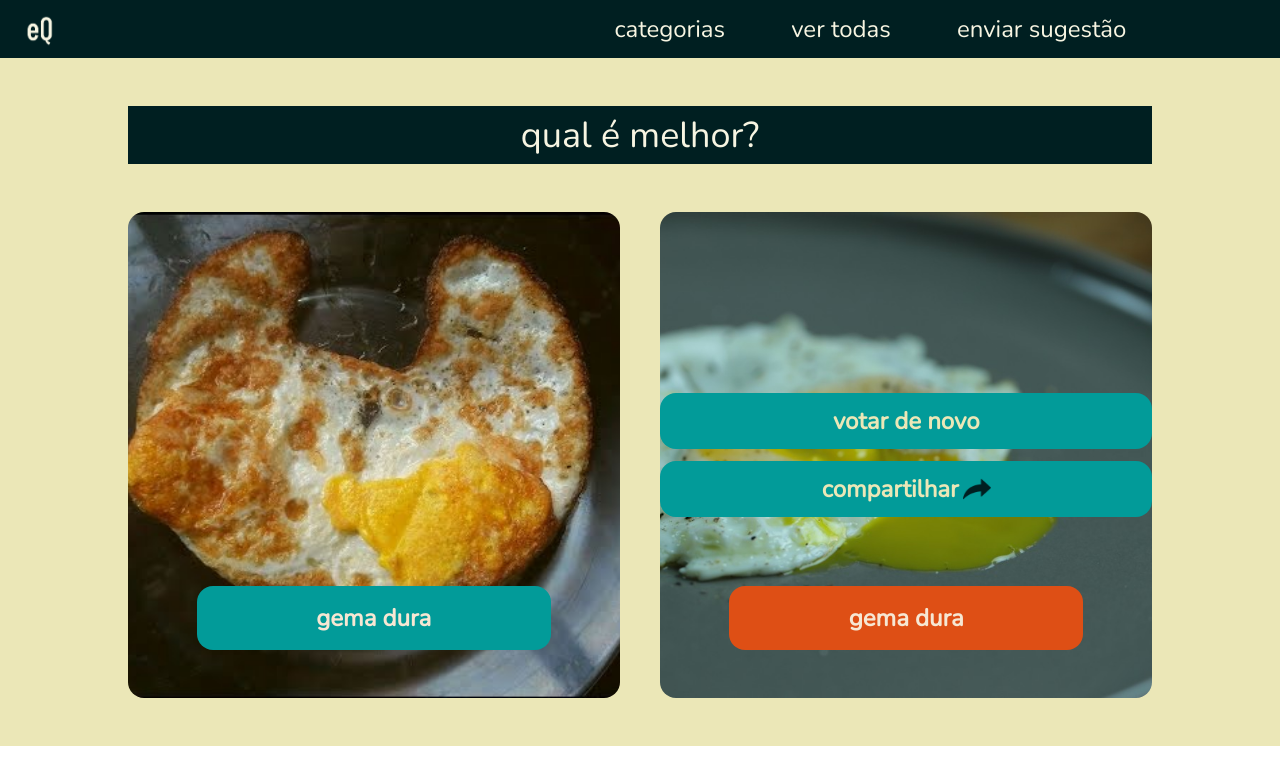
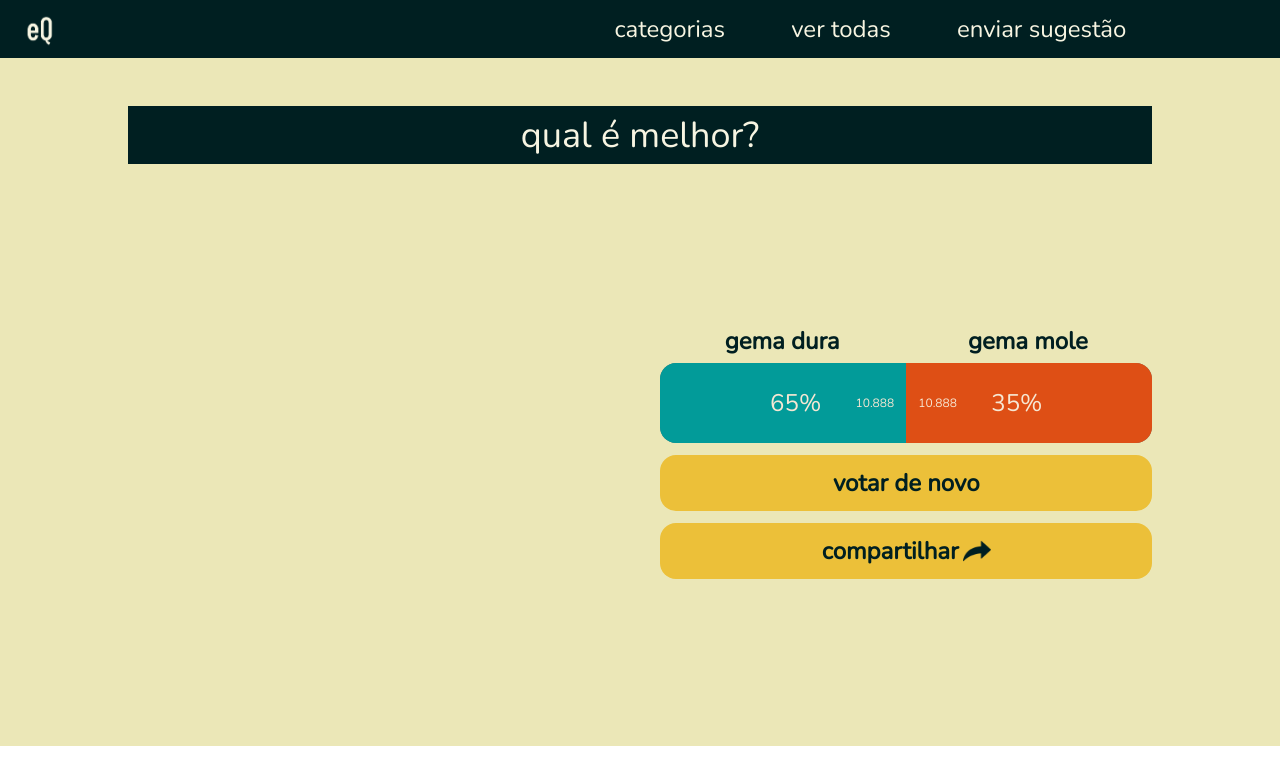
Before and after one commit to diegocelestino/enqueteque-angular, an Angular app: page / in a window 1280 px wide. Shown: the top 784 px of the page. Built offline with nearby package versions, Linux system fonts and the light colour scheme.

Commit message:
finalized the main poll component

```diff
--- a/src/index.html
+++ b/src/index.html
@@ -12,6 +12,7 @@
 
 <div class="content">
 
+  <!--  THE COMPONENT FOR THE TITLE BAR-->
   <div class="desktop-center-holder">
     <div class="title-bar">
       <p class="title">qual é melhor?</p>
@@ -22,10 +23,14 @@
 
   <div class="mobile-poll">
 
+    <!--    THIS COMPONENT HOLD THE IMAGES TOGHETER-->
+
     <div class="images">
       <img class="right-image" src="assets/gema_mole.jpg"/>
       <img class="left-image" src="assets/gema_dura.jpg"/>
     </div>
+
+    <!--    THE COMPONENT FOR THE LEFT CHOICE CONTROLS-->
 
     <div class="left-choice">
       <div class="poll-status">
@@ -37,6 +42,8 @@
       </div>
     </div>
 
+    <!--    THE COMPONENT FOR THE RIGHT CHOICE CONTROLS-->
+
     <div class="right-choice">
       <div class="poll-status">
         <p class="choice-title">35%</p>
@@ -46,6 +53,9 @@
         </div>
       </div>
     </div>
+
+
+    <!-- BUTTONS FOR VOTE AGAIN AND SHARE-->
 
     <div class="action-buttons">
       <div class="vote-again">
@@ -66,25 +76,54 @@
     <div class="desktop-poll">
 
       <div class="action-panel">
+        <div class="action-panel-items">
 
-        <div class="action-panel-items">
-          <div>
+          <!--THIS COMPONENT SHOWS THE NAMES OF THE CHOICES-->
+          <div class="choices-titles">
+            <p class="status-choice-title">gema dura</p>
+            <p class="status-choice-title">gema mole</p>
+          </div>
 
+          <!-- THIS COMPONENT SHOWS THE STATUS OF VOTING-->
+          <div class="action-panel-poll-status">
+            <div class="left-side">
+              <div class="poll-status">
+                <p class="choice-percentage">65%</p>
+                <p class="choice-votes">10.888</p>
+                <div class="base">
+                  <div class="level"></div>
+                </div>
+              </div>
+            </div>
+            <div class="right-side">
+              <div class="poll-status">
+                <p class="choice-percentage">35%</p>
+                <p class="choice-votes">10.888</p>
+                <div class="base">
+                  <div class="level"></div>
+                </div>
+              </div>
+            </div>
           </div>
-          <div class="action-panel-vote-button"> votar de novo</div>
-          <div class="action-panel-share-button"> compartilhar
+
+          <!-- THIS BUTTONS ARE FOR VOTING AGAIN AND SHARE         -->
+          <div class="action-panel-button"> votar de novo</div>
+          <div class="action-panel-button"> compartilhar
             <img class="share-image" src="assets/share.png">
           </div>
         </div>
 
       </div>
 
+      <!--THIS IS THE LEFT CHOICE CONTROLS      -->
       <div class="desktop-left-choice">
         <img class="desktop-left-image" src="assets/gema_dura.jpg"/>
         <div class="desktop-left-poll-button">
           <div class="choice-title">gema dura</div>
         </div>
       </div>
+
+      <!--THIS IS THE RIGHT CHOICE CONTROLS      -->
 
       <div class="desktop-right-choice">
         <img class="desktop-right-image" src="assets/gema_mole.jpg"/>
@@ -93,7 +132,6 @@
         </div>
       </div>
 
-
     </div>
   </div>
 
--- a/src/styles.css
+++ b/src/styles.css
@@ -46,7 +46,7 @@ body {
   /*THIS VARIABLE CHANGE THE SIDE OF ACTION PANEL*/
   justify-content: end;
   /*THIS VARIABLE SENDS PANEL TO BACK*/
-  z-index: 2;
+  z-index: 1;
   width: 80%;
   align-self: center;
   display: flex;
@@ -57,31 +57,18 @@ body {
   width: 48%;
 }
 
-.action-panel-vote-button {
+.action-panel-button {
   display: flex;
   justify-content: center;
   align-items: center;
   width: 100%;
   height: 56px;
-  background-color: #029B99;
+  background-color: #ECC039;
   border-radius: 16px;
   font-weight: 1000;
-  color: #EBE7B7;
+  color: #001F21;
   font-size: 24px;
   margin-bottom: 12px;
-}
-
-.action-panel-share-button {
-  display: flex;
-  justify-content: center;
-  align-items: center;
-  width: 100%;
-  height: 56px;
-  background-color: #029B99;
-  border-radius: 16px;
-  font-weight: 1000;
-  color: #EBE7B7;
-  font-size: 24px;
 }
 
 .share-image {
@@ -90,8 +77,156 @@ body {
   height: 24px;
 }
 
+.choices-titles {
+  width: 100%;
+  height: 20%;
+  display: flex;
+  justify-content: space-around;
+}
+
+.status-choice-title{
+  font-weight: 1000;
+  color: #001F21;
+  font-size: 24px;
+}
+
+.action-panel-poll-status {
+  width: 100%;
+  height: 80px;
+  display: flex;
+  margin-bottom: 12px;
+}
+
+.left-side {
+  width: 50%;
+  height: 80px;
+  display: flex;
+  justify-content: flex-end;
+  align-items: center;
+  z-index: 1;
+  justify-self: flex-start;
+  position: relative;
+}
+
+
+.left-side .poll-status {
+  width: 100%;
+  height: 100%;
+  position: absolute;
+  z-index:2;
+  display: grid;
+}
+
+.left-side .base {
+  display: flex;
+  align-items: center;
+  justify-content: flex-start;
+  position: relative;
+  width: 100%;
+  height: 100%;
+  background-color: #66797a;
+  border-radius: 16px 0px 0px 16px;
+}
+
+.left-side .level {
+  z-index:3;
+  position: absolute;
+  width: 100%;
+  height: 100%;
+  background-color: #029B99;
+  border-radius: 16px 0px 0px 16px;
+}
+
+.left-side .choice-percentage {
+  z-index:4;
+  margin-left: 10%;
+  position: absolute;
+  align-self: center;
+  justify-self: center;
+  font-weight: 500;
+  color: #f6e7d3;
+  font-size: 24px;
+  text-align: center;
+}
+
+.left-side .choice-votes {
+  z-index: 4;
+  margin-right: 12px;
+  position: absolute;
+  align-self: center;
+  justify-self: flex-end;
+  font-weight: 500;
+  color: #f6e7d3;
+  font-size: 12px;
+  text-align: center;
+}
+
+.right-side {
+  width: 50%;
+  height: 80px;
+  display: flex;
+  justify-content: flex-start;
+  align-items: center;
+  z-index: 1;
+  justify-self: flex-end;
+  position: relative;
+}
+
+.right-side .poll-status {
+  width: 100%;
+  height: 100%;
+  position: absolute;
+  z-index:2;
+  display: grid;
+}
+
+.right-side .base {
+  display: flex;
+  align-items: center;
+  justify-content: flex-start;
+  position: relative;
+  width: 100%;
+  height: 100%;
+  background-color: #66797a;
+  border-radius: 0px 16px 16px 0px;
+}
+
+.right-side .level {
+  z-index:3;
+  position: absolute;
+  width: 100%;
+  height: 100%;
+  background-color: #de4f15;
+  border-radius: 0px 16px 16px 0px;
+}
+
+.right-side .choice-percentage {
+  z-index:4;
+  margin-right: 10%;
+  position: absolute;
+  align-self: center;
+  justify-self: center;
+  font-weight: 500;
+  color: #f6e7d3;
+  font-size: 24px;
+  text-align: center;
+}
+
+.right-side .choice-votes {
+  z-index: 4;
+  margin-left: 12px;
+  position: absolute;
+  align-self: center;
+  justify-self: flex-start;
+  font-weight: 500;
+  color: #f6e7d3;
+  font-size: 12px;
+  text-align: center;
+}
+
 .desktop-left-choice {
-  /*opacity: 0;*/
+  /*THIS VARIABLE CONTROLS IF THE LEFT CHOICE APPEARS OR DISAPPEARS */
+  opacity: 0;
   width: 48%;
   height: 486px;
   display: flex;
@@ -103,7 +238,8 @@ body {
 }
 
 .desktop-right-choice {
-  /*opacity: 0;*/
+  /*THIS VARIABLE CONTROLS IF THE RIGHT CHOICE APPEARS OR DISAPPEARS */
+  opacity: 0;
   width: 48%;
   height: 486px;
   display: flex;
@@ -164,6 +300,8 @@ body {
   font-size: 24px;
   text-align: center;
 }
+
+
 
 
 
@@ -394,5 +532,4 @@ body {
     width: 28px;
     height: 24px;
   }
-
 }
```
